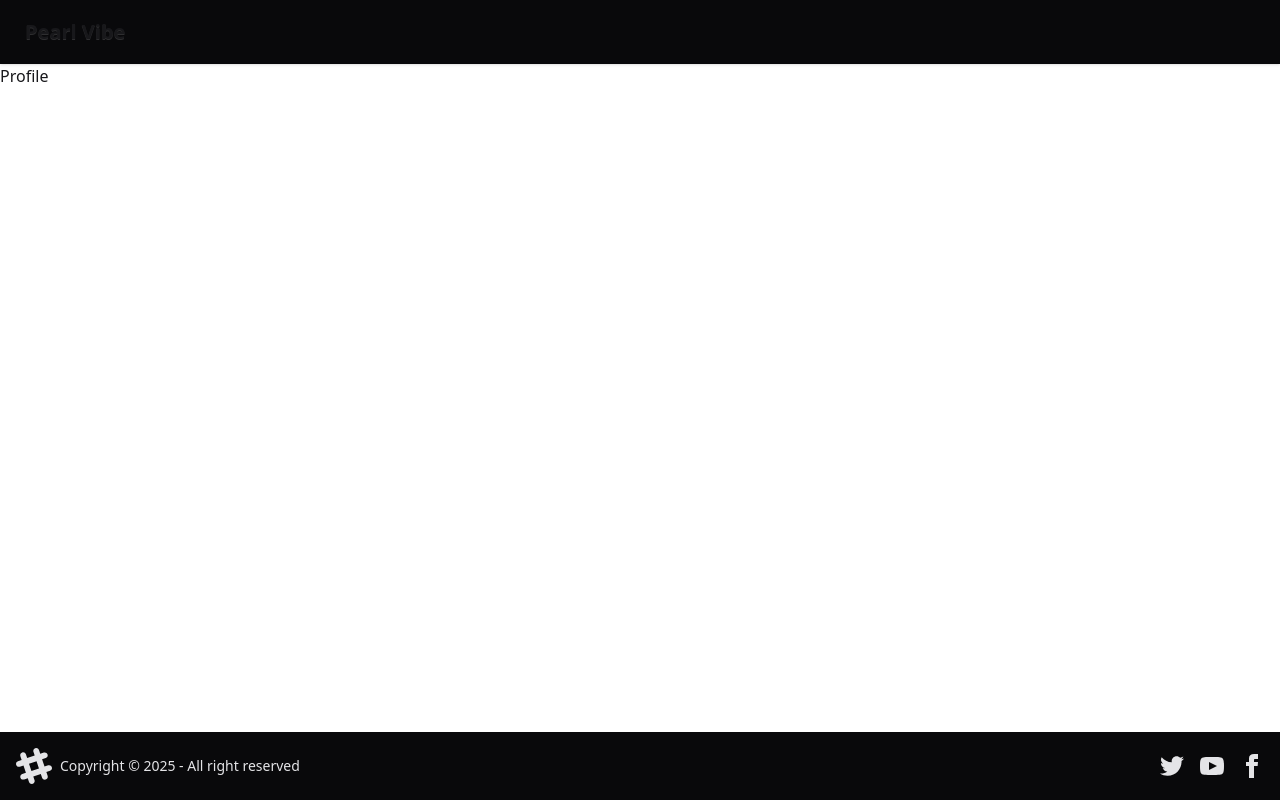
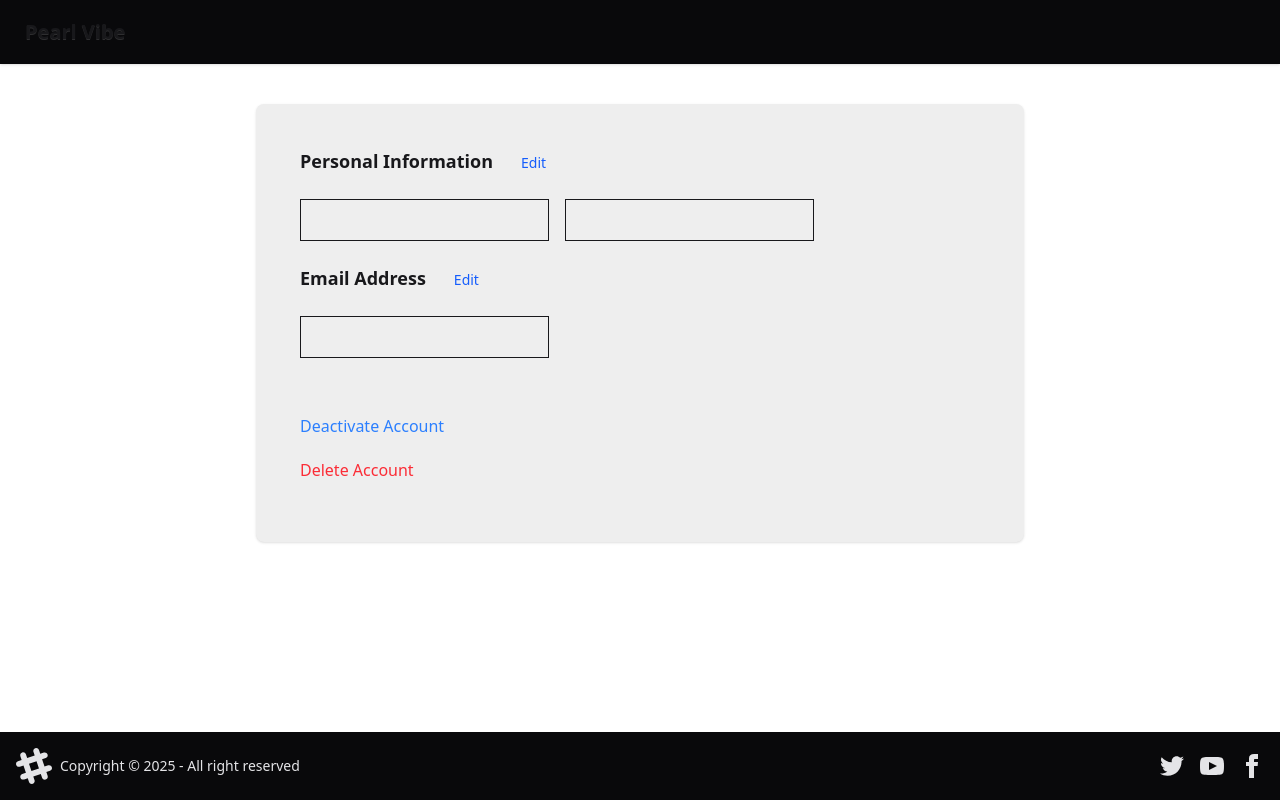
Before and after one commit to rishavkr000/PearlVibe, a React (Vite) app: page /profile in a window 1280 px wide. Built offline with nearby package versions, Linux system fonts and the light colour scheme; no server answers.

Commit message:
Profile Page

```diff
--- a/src/components/Login.jsx
+++ b/src/components/Login.jsx
@@ -52,19 +52,26 @@ const Login = () => {
       navigate("/");
     } catch (err) {
       if (
-        err.response.data.message == "Error:User validation failed: firstName: Path `firstName` is required."
+        err.response.data.message ==
+        "Error:User validation failed: firstName: Path `firstName` is required."
       ) {
         setError("First Name is required");
       } else if (err.response.data.message == "User already exists") {
         setError("Email already register");
-      } else if (err.response.data.message == "Error:Please provide all the required fields") {
-        setError("Please provide all the required fields")
+      } else if (
+        err.response.data.message ==
+        "Error:Please provide all the required fields"
+      ) {
+        setError("Please provide all the required fields");
       } else if (err.response.data.message == "Error:Passwords do not match") {
-        setError("Passwords do not match")
-      } else if (err.response.data.message == "Error:Password must be at least 8 characters and include symbols") {
-        setError("Password must be at least 8 characters and include symbols")
+        setError("Passwords do not match");
+      } else if (
+        err.response.data.message ==
+        "Error:Password must be at least 8 characters and include symbols"
+      ) {
+        setError("Password must be at least 8 characters and include symbols");
       } else if (err.response.data.message == "Error:Email Id is not valid") {
-        setError("Email Id is not valid")
+        setError("Email Id is not valid");
       } else {
         setError(err.response.data.message);
       }
@@ -164,7 +171,9 @@ const Login = () => {
               <p>Don't have an account?</p>
               <p
                 className="text-blue-600 cursor-pointer"
-                onClick={() => setIsLoginForm((value) => !value)}
+                onClick={() => {
+                  setError(""), setIsLoginForm((value) => !value);
+                }}
               >
                 Sign Up
               </p>
@@ -174,7 +183,9 @@ const Login = () => {
               <p>Already have an account?</p>
               <p
                 className="text-blue-600 cursor-pointer"
-                onClick={() => setIsLoginForm((value) => !value)}
+                onClick={() => {
+                  setError(""), setIsLoginForm((value) => !value);
+                }}
               >
                 Login
               </p>
--- a/src/components/Profile.jsx
+++ b/src/components/Profile.jsx
@@ -1,7 +1,139 @@
+import axios from "axios";
+import { useEffect, useState } from "react";
+import { useDispatch, useSelector } from "react-redux";
+import { addUser } from "../redux/userSlice";
+
 const Profile = () => {
+  const user = useSelector((state) => state.user);
+  const dispatch = useDispatch();
+  const [nameEdit, setNameEdit] = useState(false);
+  const [emailEdit, setEmailEdit] = useState(false);
+  const [firstName, setFirstName] = useState(user?.firstName || "");
+  const [lastName, setLastName] = useState(user?.lastName || "");
+  const [emailId, setEmailId] = useState(user?.emailId || "");
+  const [error, setError] = useState("");
+
+  useEffect(() => {
+    if (user) {
+      setFirstName(user.firstName || "");
+      setLastName(user.lastName || "");
+      setEmailId(user.emailId || "");
+    }
+  }, [user]);
+
+  const handleNameEdit = () => {
+    setNameEdit(!nameEdit);
+  };
+
+  const handleEmailEdit = () => {
+    setEmailEdit(!emailEdit);
+  };
+
+  const handleSave = async () => {
+    try {
+      setError("");
+      if (firstName.length <= 0) {
+        setError("First Name is required");
+        return;
+      }
+      if (firstName && firstName.length > 20) {
+        setError("First name must not be greater than 20 characters.");
+        return;
+      }
+      if (lastName && lastName.length > 20) {
+        setError("Last name must not be greater than 20 characters.");
+        return;
+      }
+
+      const res = await axios.patch(
+        import.meta.env.VITE_BACKEND_URL + "/profile/update",
+        {
+          firstName,
+          lastName,
+          emailId,
+        },
+        { withCredentials: true }
+      );
+      setNameEdit(false);
+      setEmailEdit(false);
+      dispatch(addUser(res.data.data));
+    } catch (err) {
+      setError(err.response.data.message);
+    }
+  };
+
   return (
-    <div className="">Profile</div>
-  )
-}
+    <div className="flex justify-center px-4">
+      <div className="card bg-base-300 w-full max-w-3xl mt-10 shadow-sm p-5">
+        <div className="card-body flex flex-row ">
+          <h2 className="card-title">Personal Information</h2>
+          <h2
+            onClick={handleNameEdit}
+            className="mx-5 mt-1 text-blue-600 cursor-pointer"
+          >
+            {!nameEdit ? "Edit" : "Cancel"}
+          </h2>
+        </div>
+        <div className="mx-6">
+          <input
+            type="text"
+            disabled={!nameEdit}
+            value={firstName}
+            onChange={(e) => setFirstName(e.target.value)}
+            className="border mr-4 p-2"
+          />
+          <input
+            type="text"
+            disabled={!nameEdit}
+            value={lastName}
+            onChange={(e) => setLastName(e.target.value)}
+            className="border p-2"
+          />
+          {nameEdit && (
+            <button
+              onClick={handleSave}
+              className="ml-4 bg-primary px-9 py-2 rounded-xs cursor-pointer"
+            >
+              Save
+            </button>
+          )}
+        </div>
+        <div className="card-body flex flex-row ">
+          <h2 className="card-title">Email Address</h2>
+          <h2
+            onClick={handleEmailEdit}
+            className="mx-5 mt-1 text-blue-600 cursor-pointer"
+          >
+            {!emailEdit ? "Edit" : "Cancel"}
+          </h2>
+        </div>
+        <div className="ml-6">
+          <input
+            type="text"
+            disabled={!emailEdit}
+            value={emailId}
+            onChange={(e) => setEmailId(e.target.value)}
+            className="border mr-4 p-2"
+          />
+          {emailEdit && (
+            <button
+              onClick={handleSave}
+              className="bg-primary px-8 py-2 rounded-xs cursor-pointer"
+            >
+              Save
+            </button>
+          )}
+        </div>
+        <div className="mx-6 pt-4 text-red-500">{error}</div>
+        <div className="mx-6 my-10">
+          <h1 className="mb-5 text-blue-500 cursor-pointer">
+            Deactivate Account
+          </h1>
+          <h1 className="text-red-500 cursor-pointer">Delete Account</h1>
+        </div>
+      </div>
+    </div>
+  );
+};
 
-export default Profile
+export default Profile;
```
